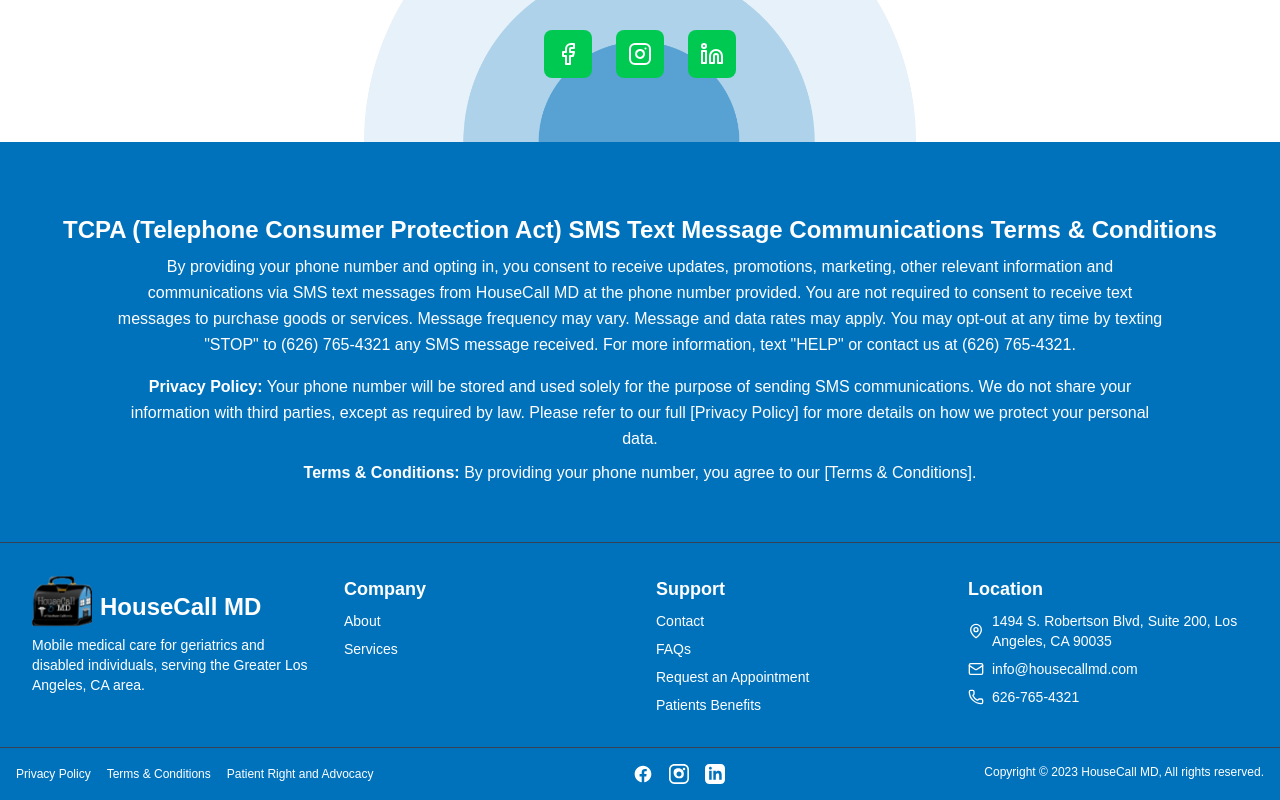
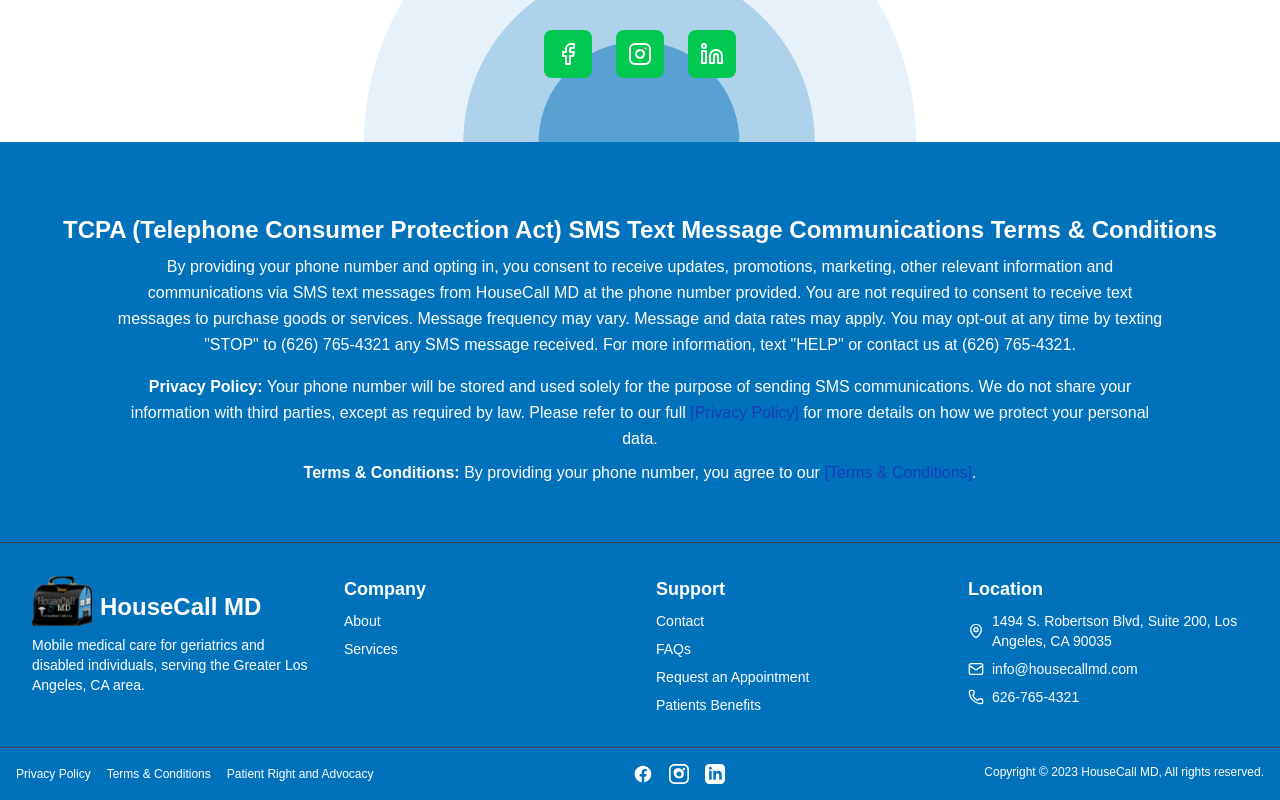
Before and after one commit to Octathorn/housecallmd, a Next.js app: page / in a window 1280 px wide. Shown: the part 5822-6622 px from the top of the page. Built offline with nearby package versions, Linux system fonts and the light colour scheme.

Commit message:
fix: Add Dark Blue Color for <a> links in Footer

```diff
--- a/src/app/components/Footer.jsx
+++ b/src/app/components/Footer.jsx
@@ -18,10 +18,10 @@
             By providing your phone number and opting in, you consent to receive updates, promotions, marketing, other relevant information and communications via SMS text messages from HouseCall MD at the phone number provided. You are not required to consent to receive text messages to purchase goods or services. Message frequency may vary. Message and data rates may apply. You may opt-out at any time by texting "STOP" to (626) 765-4321 any SMS message received. For more information, text "HELP" or contact us at (626) 765-4321.
           </p>
           <p className="text-sm md:text-base leading-relaxed mt-4 px-4 md:px-24">
-            <span className="font-semibold">Privacy Policy:</span> Your phone number will be stored and used solely for the purpose of sending SMS communications. We do not share your information with third parties, except as required by law. Please refer to our full <a href="/privacy-policy" className="hover:underline">[Privacy Policy]</a> for more details on how we protect your personal data.
+            <span className="font-semibold">Privacy Policy:</span> Your phone number will be stored and used solely for the purpose of sending SMS communications. We do not share your information with third parties, except as required by law. Please refer to our full <a href="/privacy-policy" className="hover:underline text-blue-800">[Privacy Policy]</a> for more details on how we protect your personal data.
           </p>
           <p className="text-sm md:text-base leading-relaxed mt-2">
-            <span className="font-semibold">Terms & Conditions:</span> By providing your phone number, you agree to our <a href="/privacy-policy" className="hover:underline">[Terms & Conditions]</a>.
+            <span className="font-semibold">Terms & Conditions:</span> By providing your phone number, you agree to our <a href="/privacy-policy" className="hover:underline text-blue-800">[Terms & Conditions]</a>.
           </p>
         </div>
       </div>
```
